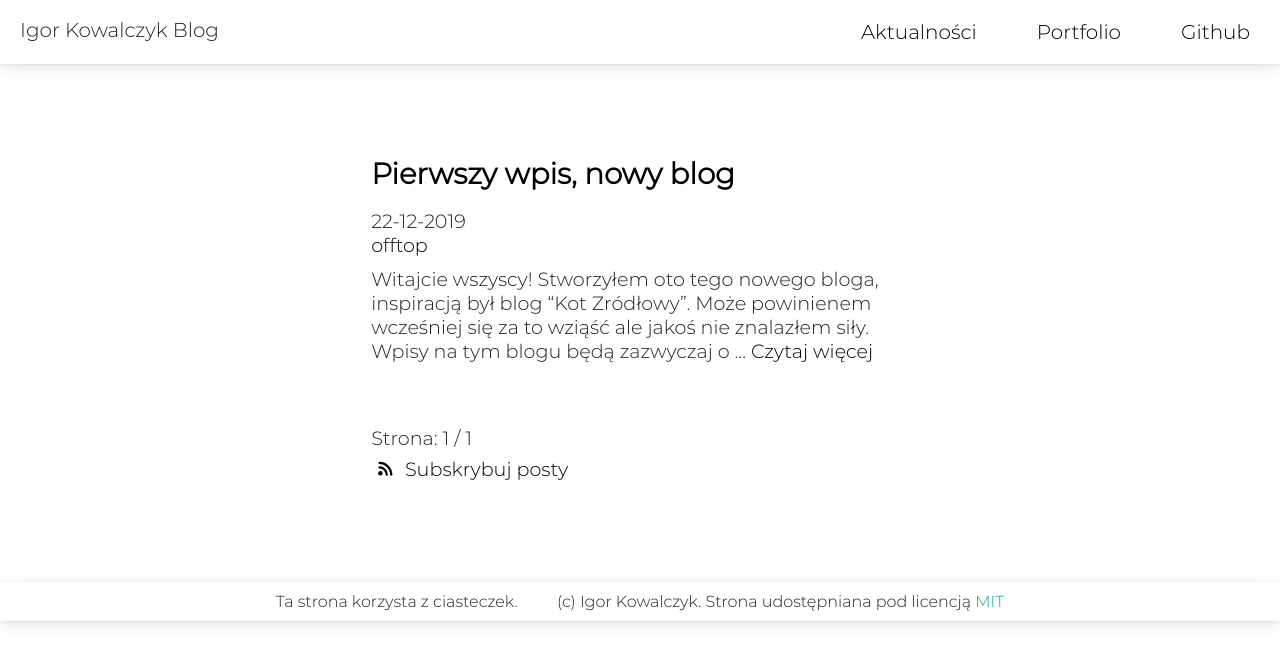
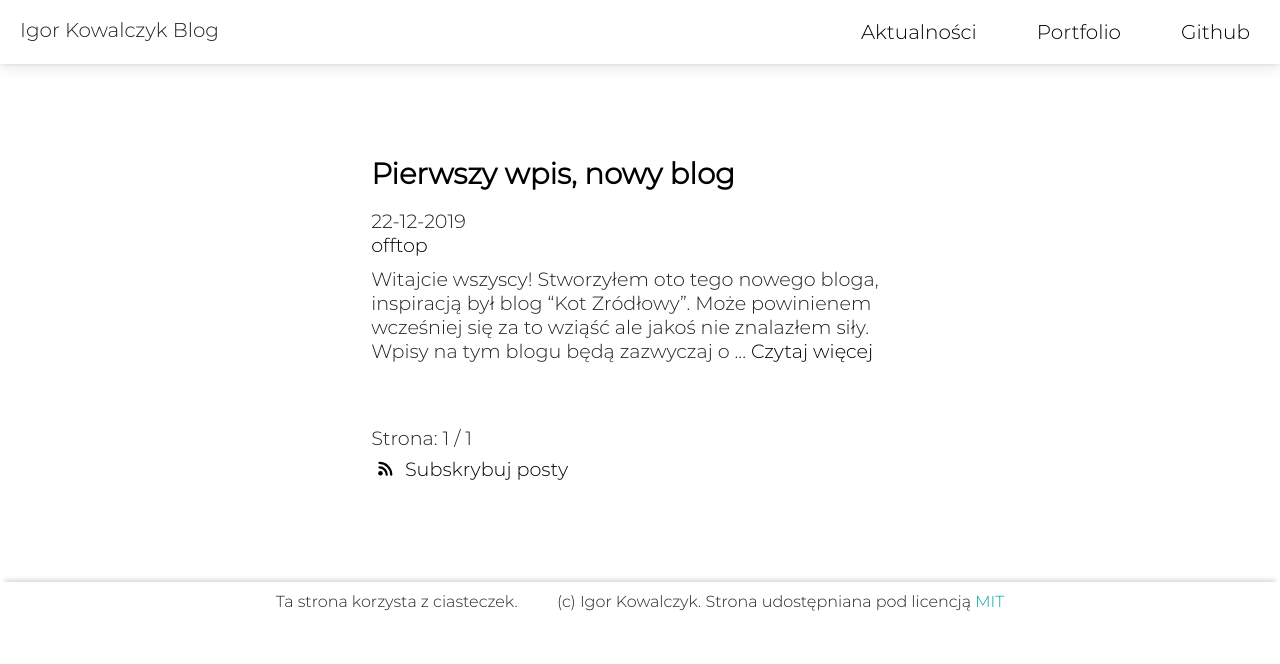
Before and after one commit to IgorKowalczyk/blog, a Jekyll site: the page built from index.html, in a window 1280 px wide. Shown: the top 664 px of the page. Built offline with Jekyll 4.4.1, drawn with Linux system fonts in a browser that asks for light colours; the list of posts is cut into pages by our own code.

Commit message:
Update style.css

```diff
--- a/css/style.css
+++ b/css/style.css
@@ -168,7 +168,7 @@ padding-bottom: 1em;
 }
 
 footer {
-box-shadow: 0 3px 15px 0 rgba(0, 0, 0, 0.1), 0 1px 3px 0 rgba(0, 0, 0, 0.08);
+box-shadow: 0 -7px 5px -5px rgba(0, 0, 0, 0.1), 0 -7px 5px -5px rgba(0, 0, 0, 0.08);
 position: absolute;
 right: 0;
 bottom: 0;
```
